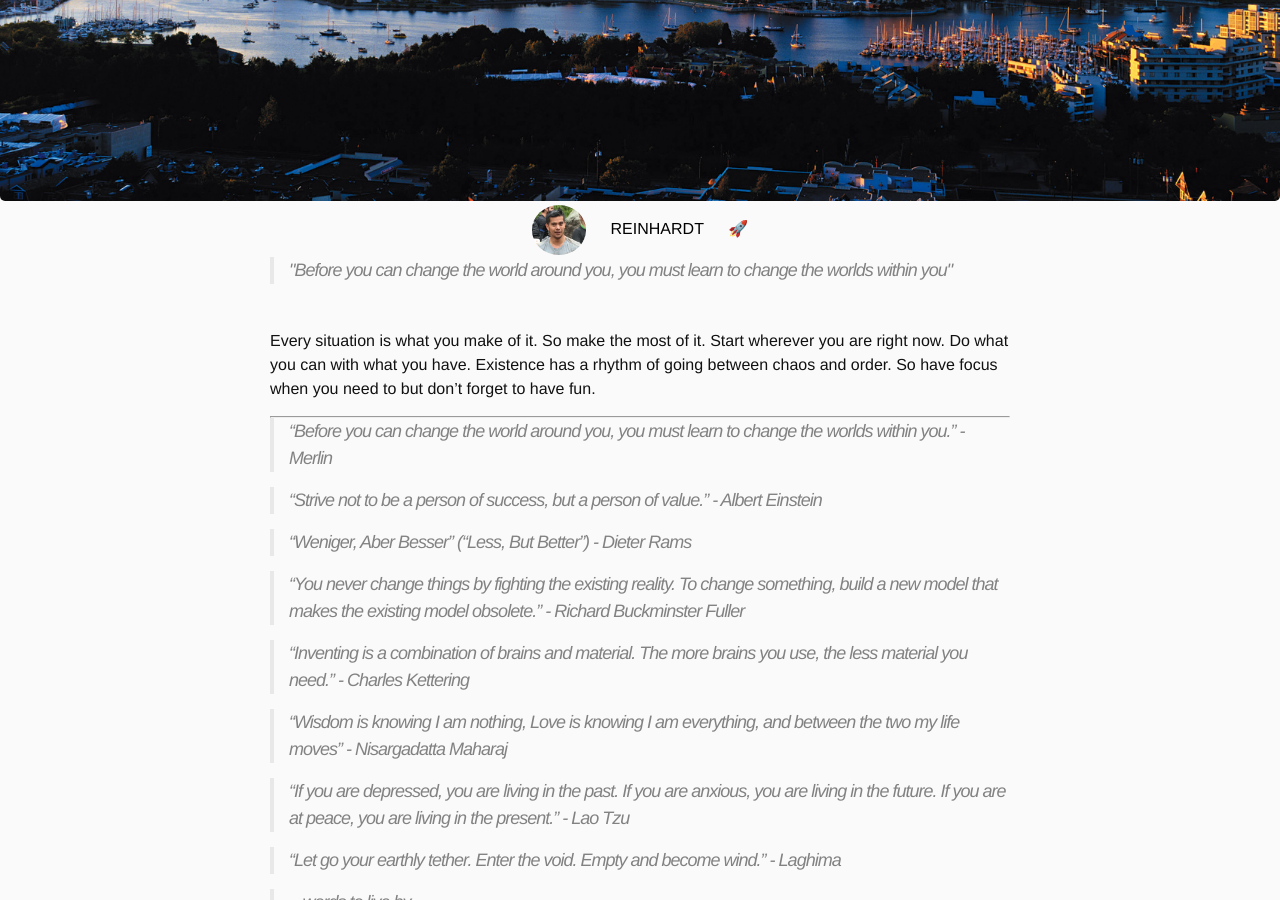
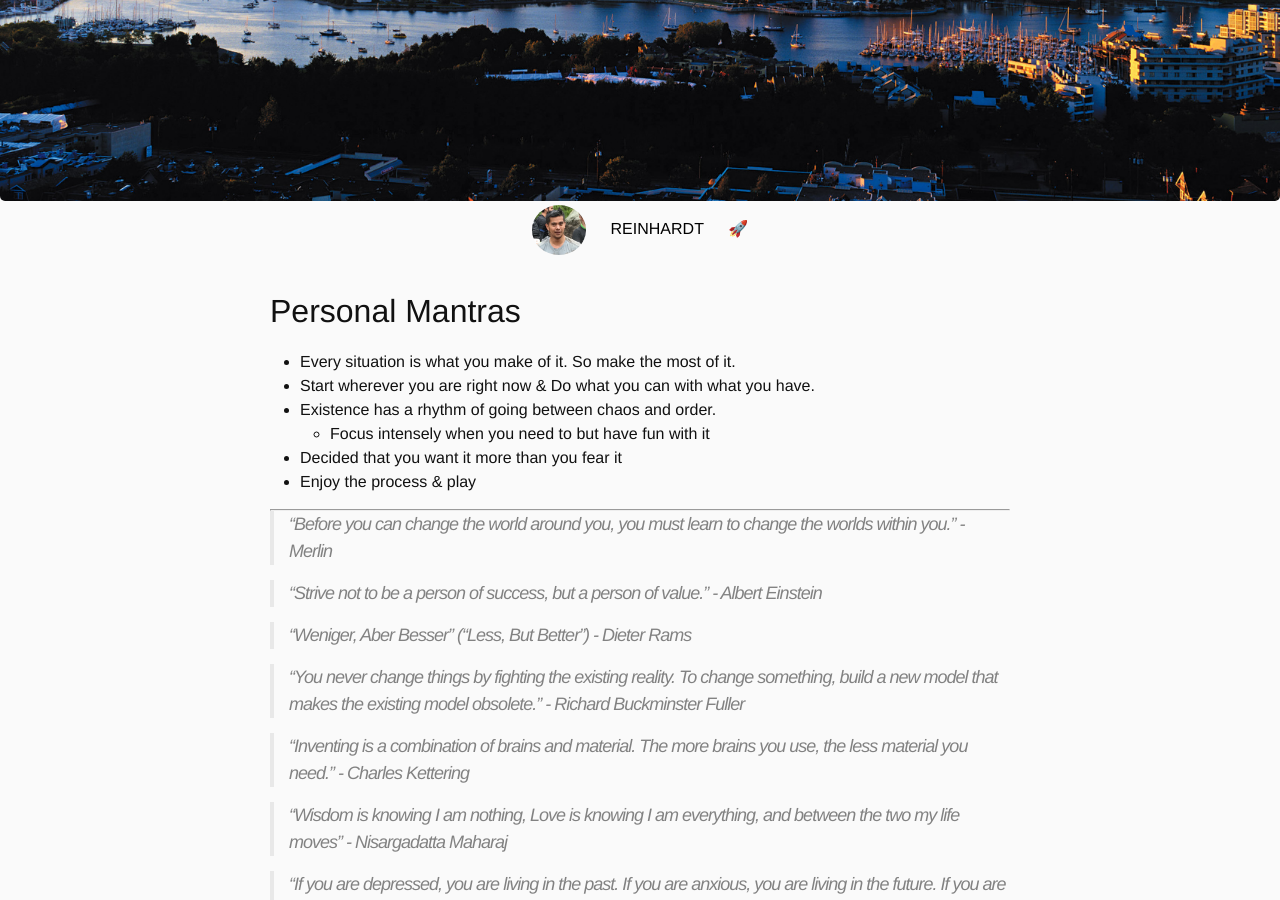
Before and after one commit to reinhardt021/reinhardt021.github.io, a Jekyll site: the page built from x.md, in a window 1280 px wide and 900 px high, scrolled down 364 px. Built offline with Jekyll 4.4.1, drawn with Linux system fonts in a browser that asks for light colours.

Commit message:
more copy cleanup

```diff
--- a/_config.yml
+++ b/_config.yml
@@ -17,7 +17,7 @@ url: "http://reinhardtcgr.github.io/" # the base hostname & protocol for your si
 twitter_username: rhythmofrein
 github_username:  reinhardtcgr
 linkedin_username:  reinhardtcagara
-salutations: "\"Before you can change the world around you, you must learn to change the worlds within you\""
+salutations: "Go out & play!"
 
 # Build settings
 markdown: kramdown
--- a/_includes/footer.html
+++ b/_includes/footer.html
@@ -14,6 +14,7 @@
                     {% include icon-twitter.html username=site.twitter_username %}
                 {% endif %}
             </div>
+            <div>{{ site.salutations }}</div>
             <div>© Reinhardt Cagara</div>
 
         </div>
--- a/_includes/header.html
+++ b/_includes/header.html
@@ -1,5 +1,6 @@
 <header class="site-header">
     <div class="wrapper">
+
         <!--<a class="site-title" href="{{ site.baseurl }}/">-->
             <!--<h2>{{ site.title }}</h2>-->
         <!--</a> -->
@@ -24,8 +25,6 @@
                 {% endfor %}
             </div>
         </nav>
-        <div>
-            <blockquote>{{ site.salutations }}</blockquote>
-        </div>
+
     </div>
 </header>
--- a/index.html
+++ b/index.html
@@ -6,8 +6,8 @@ layout: default
     <!-- <p>
         Nootropic Nonsense
     </p> -->
-    <hr/>
-    <blockquote>{{ site.description }}</blockquote>
+    <!--<hr/>-->
+    <p>{{ site.description }}</p>
     <!-- <h1 class="page-heading">POSTS</h1> -->
     <ul class="post-list">
         {% for post in site.posts %}
--- a/x.md
+++ b/x.md
@@ -4,10 +4,13 @@ title: 🚀
 permalink: /x/
 ---
 
-Every situation is what you make of it. So make the most of it.
-Start wherever you are right now. Do what you can with what you have.
-Existence has a rhythm of going between chaos and order.
-So have focus when you need to but don't forget to have fun.
+## Personal Mantras
+* Every situation is what you make of it. So make the most of it.
+* Start wherever you are right now & Do what you can with what you have.
+* Existence has a rhythm of going between chaos and order.
+  * Focus intensely when you need to but have fun with it
+* Decided that you want it more than you fear it
+* Enjoy the process & play
 
 ---------
 
```
Also changed, not shown: about.md (+1 -0 lines).
